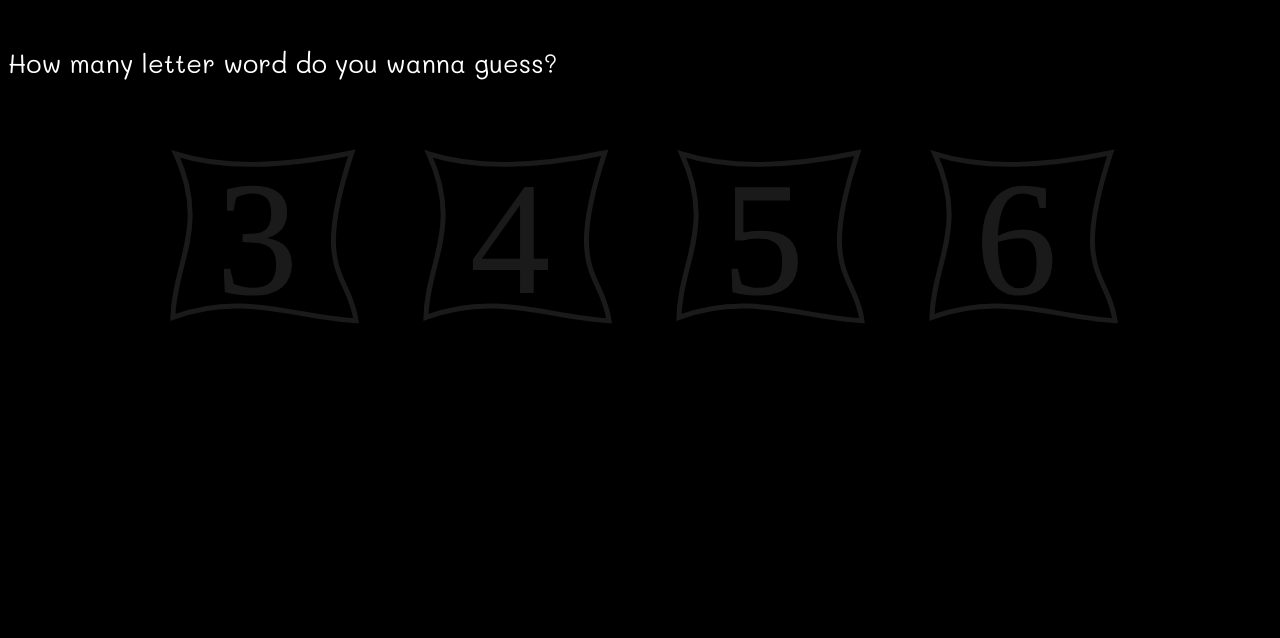
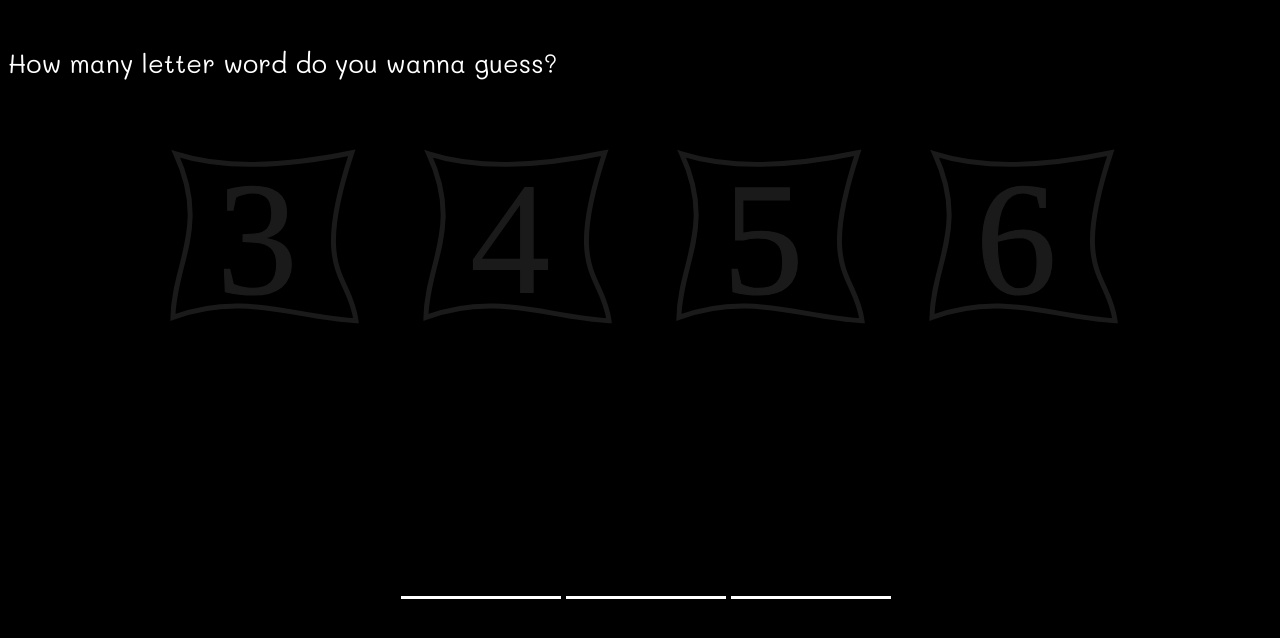
Before and after one commit to tanvidadu/Hangman, a plain HTML site: page frontend/hangmanStartPage.html in a window 1280 px wide. Both pictures are taken after a click on the picture 260 px from the left and 257 px from the top of the page. Drawn offline with Linux system fonts and the light colour scheme.

Commit message:
more fixing

```diff
--- a/frontend/css/hangmanStartPage.css
+++ b/frontend/css/hangmanStartPage.css
@@ -20,11 +20,12 @@ path {
 }
 
 .fillBox {
+  border-color: #ffffff;
   border-style: solid;
   border-top: none;
   border-right: none;
   border-left: none;
-  margin-right: 3px;
+  margin-right: 5px;
   height: 20vh;
   width: 20vh;
 }
```
